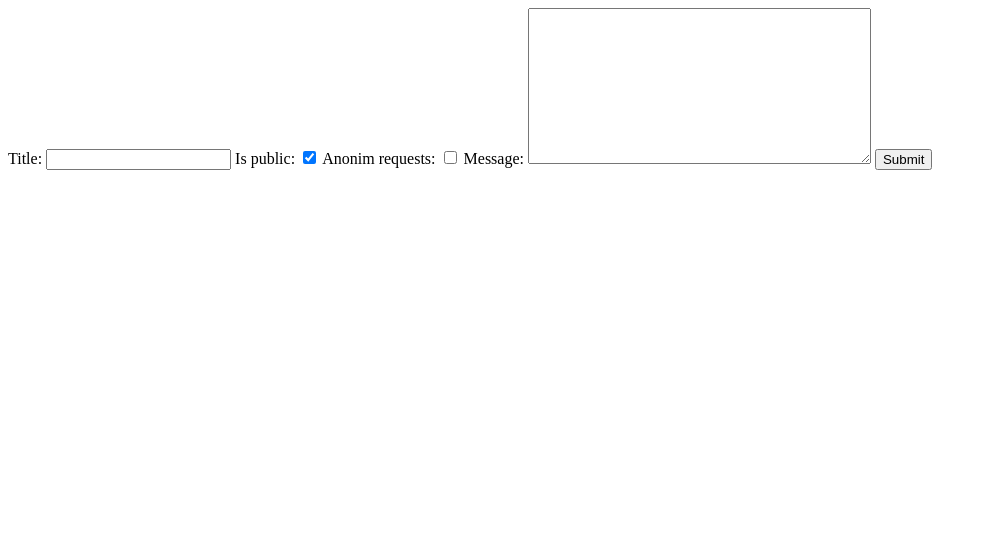
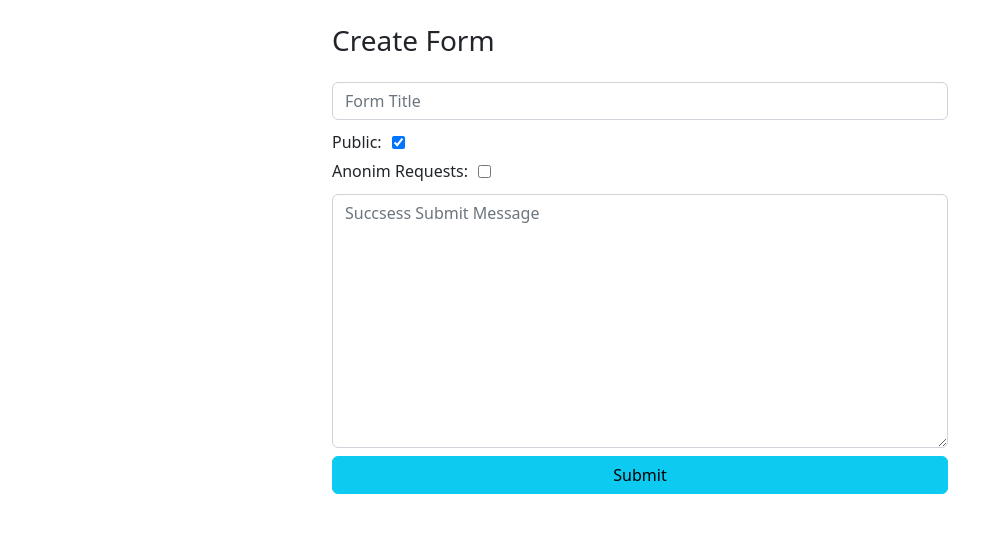
Before and after one commit to Single-Dev/Forms, a Django app: page /new/ in a window 1280 px wide. Shown: the top 533 px of the page, without its empty margins (0-1003 px from the left). Run offline with Django 4.2, Linux system fonts and the light colour scheme; a user stored in the database is signed in; data comes from the database, SQL or seed files in the repository; both versions use the stored data as it was after the commit; some libraries are stand-ins or nearby versions.

Commit message:
update new.html

```diff
--- a/forms/form.py
+++ b/forms/form.py
@@ -15,7 +15,7 @@ class CreateAccountForm(UserCreationForm):
 
         return lowercase_username
 
-class CreateFormForm(forms.ModelForm):
+class CreateCreationFormForm(forms.ModelForm):
     class Meta:
         model = Form
         fields = ['title', 'is_public', 'anonim_requests', 'message']
--- a/forms/views.py
+++ b/forms/views.py
@@ -62,9 +62,9 @@ def logoutView(request):
 def NewFormView(request):
     author = get_object_or_404(CustomUser, username=request.user)
     new_dash = None
-    NewForm = CreateFormForm()
+    NewForm = CreateCreationFormForm()
     if request.method == 'POST':
-        NewForm = CreateFormForm(data=request.POST)
+        NewForm = CreateCreationFormForm(data=request.POST)
         if NewForm.is_valid():
             new_dash = NewForm.save(commit=False)
             new_dash.slug = new_dash.created_on.strftime("%Y%m%d%H%M%S%f")
--- a/project/settings.py
+++ b/project/settings.py
@@ -28,6 +28,7 @@ INSTALLED_APPS = [
     'forms',
 
     'rest_framework',
+    "widget_tweaks"
 ]
 
 MIDDLEWARE = [
--- a/templates/pages/new.html
+++ b/templates/pages/new.html
@@ -1,16 +1,38 @@
 <!DOCTYPE html>
+{% load static %}
 <html lang="en">
+
 <head>
     <meta charset="UTF-8">
     <meta http-equiv="X-UA-Compatible" content="IE=edge">
     <meta name="viewport" content="width=device-width, initial-scale=1.0">
-    <title>Document</title>
+    <title>Create Form</title>
+    <link href="{% static 'assets/vendor/bootstrap/css/bootstrap.min.css' %}" rel="stylesheet">
+    <link href="{% static 'assets/vendor/bootstrap-icons/bootstrap-icons.css' %}" rel="stylesheet">
 </head>
+
 <body>
-    <form method="post">
-        {% csrf_token %}
-        {{ NewForm }}
-        <input type="submit">
-    </form>
+    <div class="container w-50 mt-4">
+        {% if NewChart.errors %}
+        {% for key, value in NewForm.errors.items %} {{ value }} {% endfor %}
+        {% endif %}
+        <h3>Create Form</h3>
+        <form method="post" class="mt-4">
+            {% csrf_token %}
+            {% load widget_tweaks %}
+            {% render_field NewForm.title type="text" class="form-control mt-2 mb-2" placeholder="Form Title" %}
+            <span class="d-flex" style="align-items: center;">
+                <label for="is_public" style="margin-right: 10px;">Public:</label>
+                {% render_field NewForm.is_public type="checkbox" id="is_public" class="mt-2 mb-2" %}
+            </span>
+            <span class="d-flex" style="align-items: center;">
+                <label for="anonim_requests" style="margin-right: 10px;">Anonim Requests:</label>
+                {% render_field NewForm.anonim_requests class="mt-2 mb-2" id="anonim_requests" %}
+            </span>
+            {% render_field NewForm.message type="text" class="form-control mt-2 mb-2" placeholder="Succsess Submit Message" %}
+            <input type="submit" class="btn btn-info w-100">
+        </form>
+    </div>
 </body>
+
 </html>
```
Also changed, not shown: db.sqlite3.
